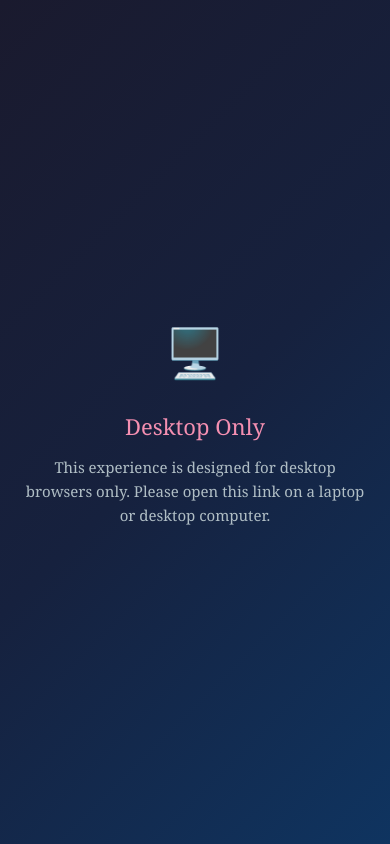
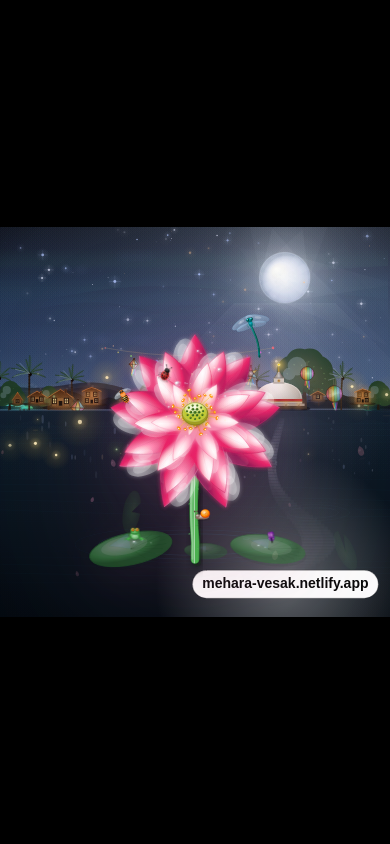
Before and after one commit to mehara-rothila/vesak-ieee-2026, a Next.js app: page / in a window 390 px wide. Built offline with nearby package versions, Linux system fonts and the light colour scheme.

Commit message:
feat: mobile support + technical README section
- Remove desktop-only blocker
- Make SVG lotus responsive (100% width/height)
- Add comprehensive technical approach section to README
- Document canvas pipeline, procedural elements, and SVG architecture

```diff
--- a/app/page.tsx
+++ b/app/page.tsx
@@ -2428,6 +2428,60 @@ function LotusBackground({ children }: { children: React.ReactNode }) {
     };
   }, []);
 
+  const handleDownload = async () => {
+    const canvas = canvasRef.current;
+    if (!canvas) return;
+
+    const container = canvas.parentElement;
+    if (!container) return;
+
+    const rect = container.getBoundingClientRect();
+    const dpr = window.devicePixelRatio || 1;
+
+    const tempCanvas = document.createElement("canvas");
+    tempCanvas.width = rect.width * dpr;
+    tempCanvas.height = rect.height * dpr;
+    const tctx = tempCanvas.getContext("2d");
+    if (!tctx) return;
+
+    // Draw canvas background layer (full scene, scaled to container)
+    tctx.drawImage(canvas, 0, 0, tempCanvas.width, tempCanvas.height);
+
+    // Find and composite SVG lotus layer on top
+    const svgElement = container.querySelector("svg");
+    if (svgElement) {
+      const svgRect = svgElement.getBoundingClientRect();
+      const svgX = (svgRect.left - rect.left) * dpr;
+      const svgY = (svgRect.top - rect.top) * dpr;
+      const svgW = svgRect.width * dpr;
+      const svgH = svgRect.height * dpr;
+
+      const clone = svgElement.cloneNode(true);
+      if (!clone.getAttribute("xmlns")) {
+        clone.setAttribute("xmlns", "http://www.w3.org/2000/svg");
+      }
+
+      const svgData = new XMLSerializer().serializeToString(clone);
+      const svgBlob = new Blob([svgData], { type: "image/svg+xml;charset=utf-8" });
+      const url = URL.createObjectURL(svgBlob);
+
+      const img = new Image();
+      await new Promise<void>((resolve, reject) => {
+        img.onload = () => resolve();
+        img.onerror = () => reject();
+        img.src = url;
+      });
+
+      tctx.drawImage(img, svgX, svgY, svgW, svgH);
+      URL.revokeObjectURL(url);
+    }
+
+    const link = document.createElement("a");
+    link.download = "vesak-verse-26.png";
+    link.href = tempCanvas.toDataURL("image/png");
+    link.click();
+  };
+
   return (
     <div style={{
       position: "fixed",
@@ -2458,62 +2512,13 @@ function LotusBackground({ children }: { children: React.ReactNode }) {
         <div style={{ position: "absolute", inset: 0, zIndex: 1 }}>
           {children}
         </div>
+
       </div>
     </div>
   );
 }
 
 export default function LotusFlower() {
-  const [isMobile, setIsMobile] = useState(false);
-
-  useEffect(() => {
-    const checkMobile = () => {
-      const userAgent = navigator.userAgent || navigator.vendor;
-      const mobileRegex = /Android|webOS|iPhone|iPad|iPod|BlackBerry|IEMobile|Opera Mini|Mobile|Tablet/i;
-      const isSmallScreen = window.innerWidth <= 768;
-      setIsMobile(mobileRegex.test(userAgent) || isSmallScreen);
-    };
-    checkMobile();
-    window.addEventListener('resize', checkMobile);
-    return () => window.removeEventListener('resize', checkMobile);
-  }, []);
-
-  if (isMobile) {
-    return (
-      <div style={{
-        minHeight: '100vh',
-        width: '100%',
-        display: 'flex',
-        alignItems: 'center',
-        justifyContent: 'center',
-        background: 'linear-gradient(135deg, #1a1a2e, #16213e, #0f3460)',
-        padding: '20px',
-      }}>
-        <div style={{
-          textAlign: 'center',
-          color: '#fff',
-          maxWidth: '400px',
-        }}>
-          <div style={{ fontSize: '48px', marginBottom: '20px' }}>🖥️</div>
-          <h1 style={{
-            fontFamily: "'Georgia', serif",
-            fontSize: '22px',
-            color: '#f48fb1',
-            marginBottom: '12px',
-          }}>Desktop Only</h1>
-          <p style={{
-            fontFamily: "'Georgia', serif",
-            fontSize: '15px',
-            color: '#b0bec5',
-            lineHeight: '1.6',
-          }}>
-            This experience is designed for desktop browsers only. Please open this link on a laptop or desktop computer.
-          </p>
-        </div>
-      </div>
-    );
-  }
-
   return (
     <LotusBackground>
     <div style={{
@@ -2526,7 +2531,7 @@ export default function LotusFlower() {
       overflow: 'hidden'
     }}>
       <div style={{ position: 'relative' }}>
-        <svg width="430" height="500" viewBox="0 0 700 800" style={{ filter: 'drop-shadow(0 25px 70px rgba(180, 80, 130, 0.3)) drop-shadow(0 8px 20px rgba(200, 100, 150, 0.15))' }}>
+        <svg width="100%" height="100%" viewBox="0 0 700 800" preserveAspectRatio="xMidYMid meet" style={{ filter: 'drop-shadow(0 25px 70px rgba(180, 80, 130, 0.3)) drop-shadow(0 8px 20px rgba(200, 100, 150, 0.15))' }}>
           <defs>
             {/* ====== PETAL GRADIENTS — richer color stops ====== */}
 
```
Also changed, not shown: 1 other file (tests, documents, lock files or other folders).
